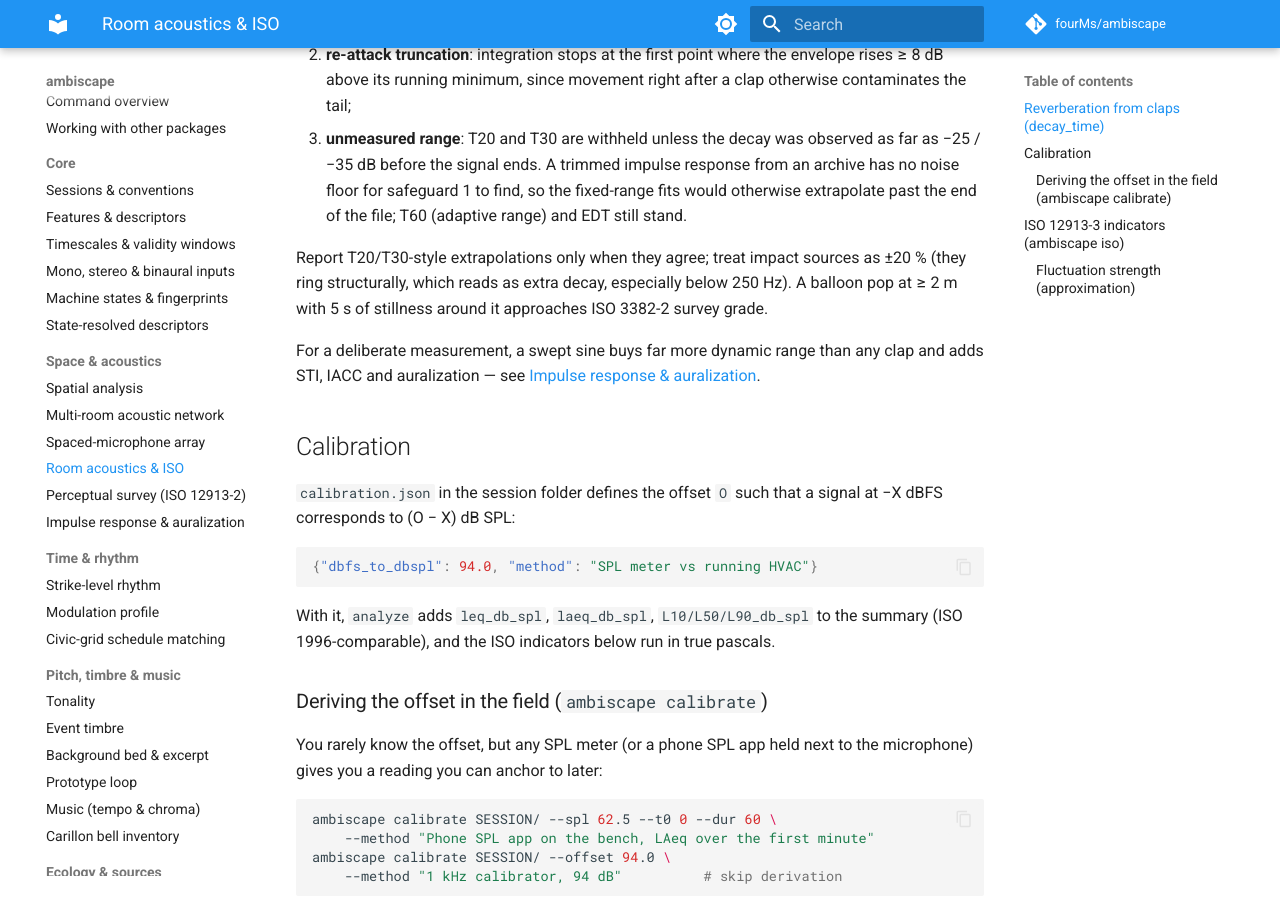
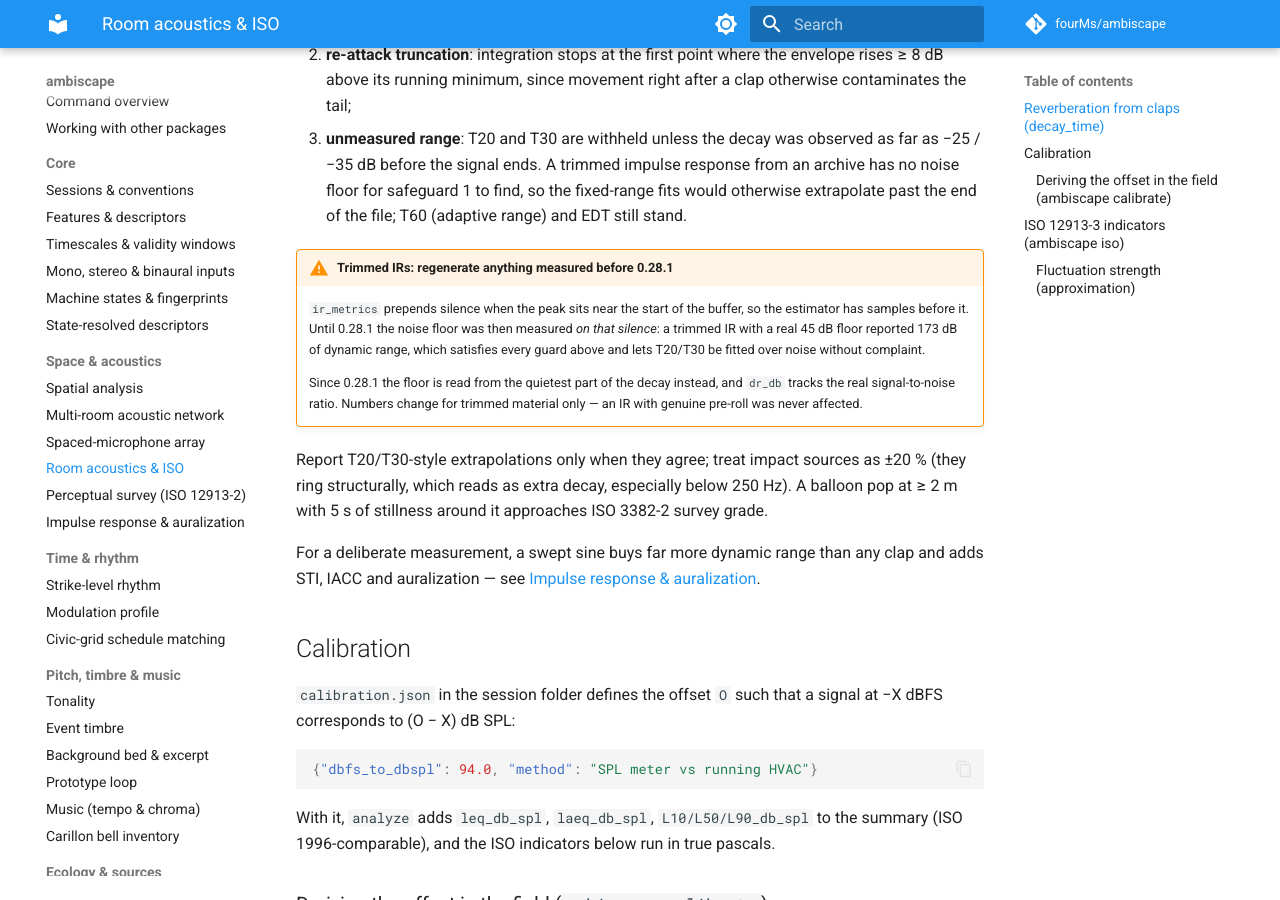
Before and after one commit to fourMs/ambiscape, an MkDocs documentation site: the page built from docs/guide/acoustics.md, in a window 1280 px wide and 900 px high, scrolled down 341 px. Built offline with MkDocs 1.6.1 and Material for MkDocs 9.7.7, drawn with Linux system fonts in a browser that asks for light colours; comment, search, counter and statistics services are not loaded.

Commit message:
Docs: the trimmed-IR noise floor, and what changed in 0.28.1

```diff
--- a/docs/guide/acoustics.md
+++ b/docs/guide/acoustics.md
@@ -18,6 +18,19 @@ each guarding against a failure mode common in field recordings:
    impulse response from an archive has no noise floor for safeguard 1 to
    find, so the fixed-range fits would otherwise extrapolate past the end
    of the file; T60 (adaptive range) and EDT still stand.
+
+!!! warning "Trimmed IRs: regenerate anything measured before 0.28.1"
+
+    `ir_metrics` prepends silence when the peak sits near the start of the
+    buffer, so the estimator has samples before it. Until 0.28.1 the noise
+    floor was then measured *on that silence*: a trimmed IR with a real
+    45 dB floor reported 173 dB of dynamic range, which satisfies every
+    guard above and lets T20/T30 be fitted over noise without complaint.
+
+    Since 0.28.1 the floor is read from the quietest part of the decay
+    instead, and `dr_db` tracks the real signal-to-noise ratio. Numbers
+    change for trimmed material only — an IR with genuine pre-roll was
+    never affected.
 
 Report T20/T30-style extrapolations only when they agree; treat impact
 sources as ±20 % (they ring structurally, which reads as extra decay,
```
Also changed, not shown: docs/guide/impulse.md (+4 -1 lines).
